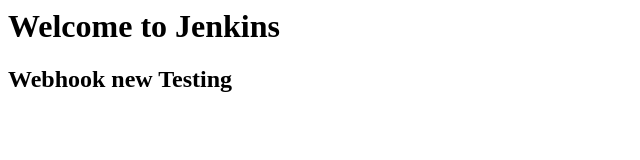
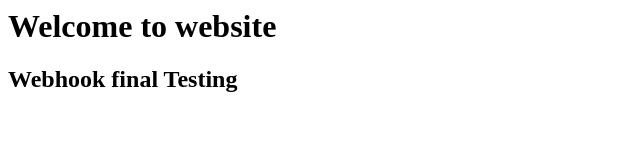
Before and after one commit to Viren57/website, a plain HTML site: page index.html in a window 1280 px wide. Shown: the whole page, without its empty margins (0-640 px from the left). Drawn offline with Linux system fonts and the light colour scheme.

Commit message:
webhook testing final

```diff
--- a/index.html
+++ b/index.html
@@ -1,7 +1,7 @@
 <html>
 <title>Jenkins Testing</title>
 <body>
-<h1>Welcome to Jenkins</h1>
-<h2>Webhook new Testing</h2>
+<h1>Welcome to website</h1>
+<h2>Webhook final Testing</h2>
 </body>
 </html>
```
